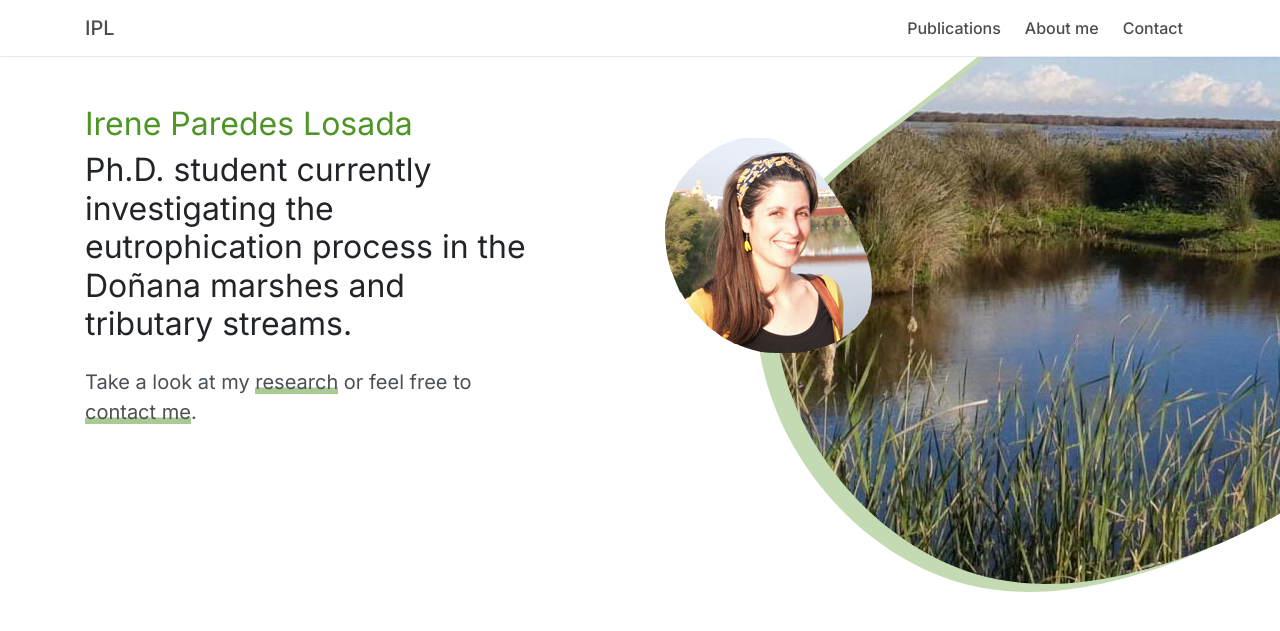
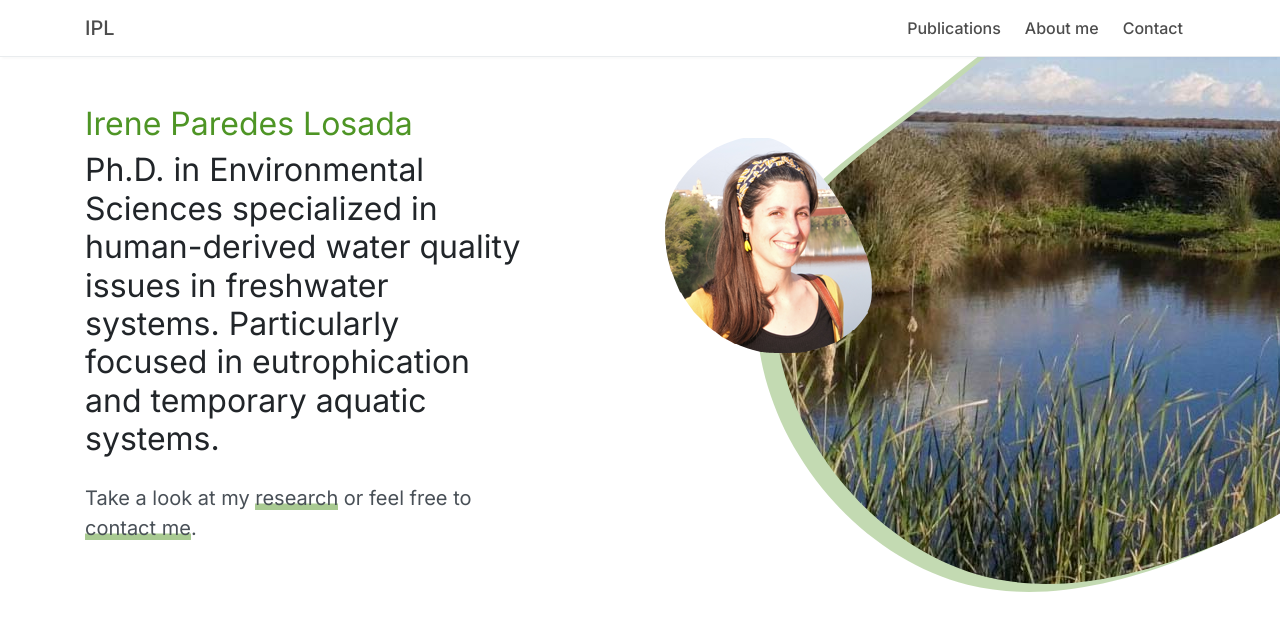
Before and after one commit to ireneparedes/ireneparedes.github.io, a Jekyll site: the page built from index.html, in a window 1280 px wide. Shown: the top 631 px of the page. Built offline with Jekyll 4.4.1, drawn with Linux system fonts in a browser that asks for light colours.

Commit message:
Update presentation text

```diff
--- a/index.html
+++ b/index.html
@@ -10,8 +10,7 @@ title: Irene Paredes Losada - PhD Environmental Sciences
                 <div class="col-lg-5">
                     <div class="home-text">
                         <h1 class="highlight">Irene Paredes Losada</h1>
-                        <p class="h2 mb-4">Ph.D. student currently investigating the eutrophication process in the Doñana
-                            marshes and tributary streams.</p>
+                        <p class="h2 mb-4">Ph.D. in Environmental Sciences specialized in human-derived water quality issues in freshwater systems. Particularly focused in eutrophication and temporary aquatic systems.</p>
                         <p class="lead">Take a look at my <a href="/publications">research</a> or feel free to <a
                                 href="contact">contact me</a>.</p>
                     </div>
```
